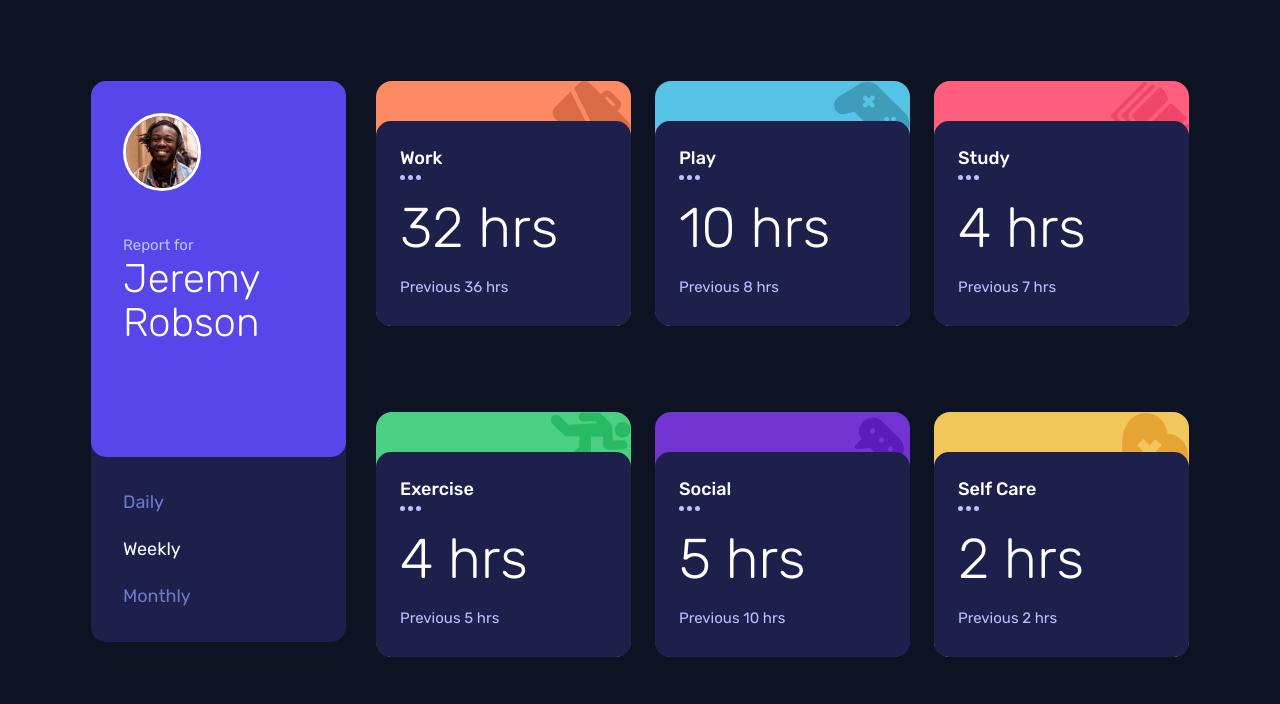
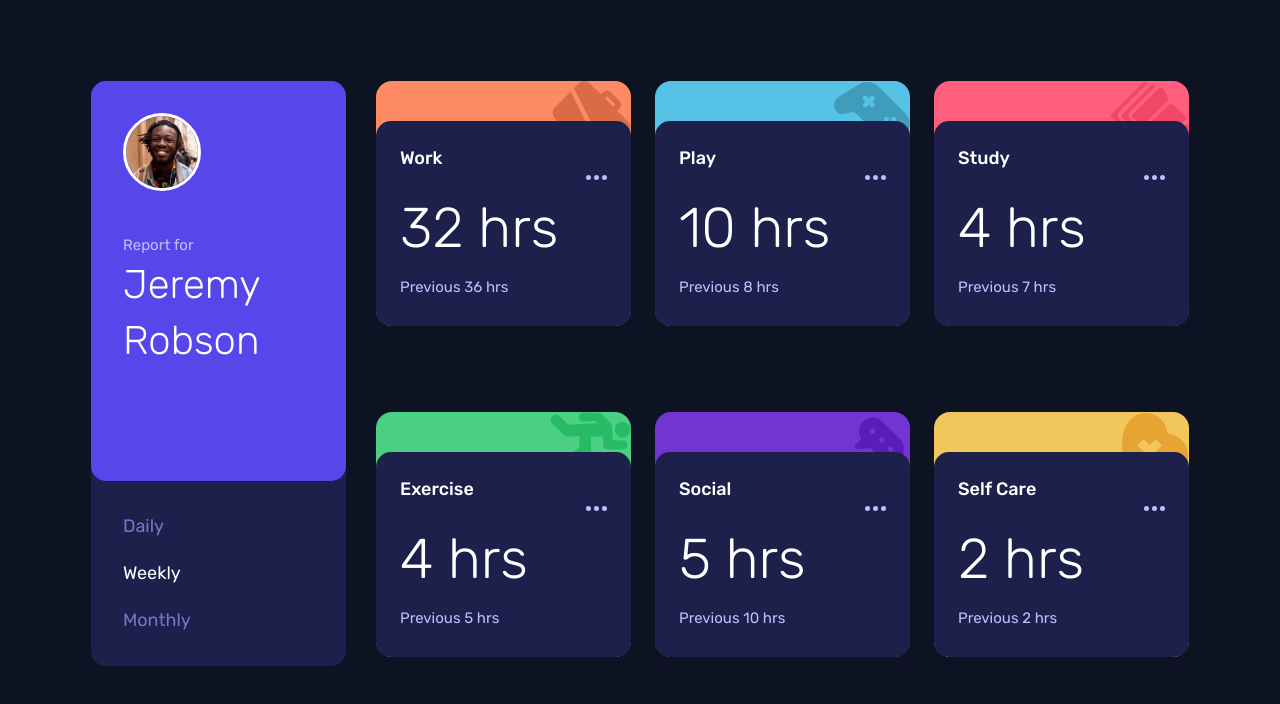
Before and after one commit to O-Julia-O/Time-tracking-dashboard, a plain HTML site: page index.html in a window 1280 px wide. Drawn offline with Linux system fonts and the light colour scheme.

Commit message:
fixing text

```diff
--- a/styles/style.css
+++ b/styles/style.css
@@ -221,6 +221,7 @@ main {
 
     .hero__name {
         font-size: 2.5rem;
+        line-height: 1.4;
     }
 
     .hero__navigation {
@@ -247,4 +248,7 @@ main {
         align-items: start;
     }
 
+    .card__menu--dots {
+        align-self: end;
+    }
 }
```
